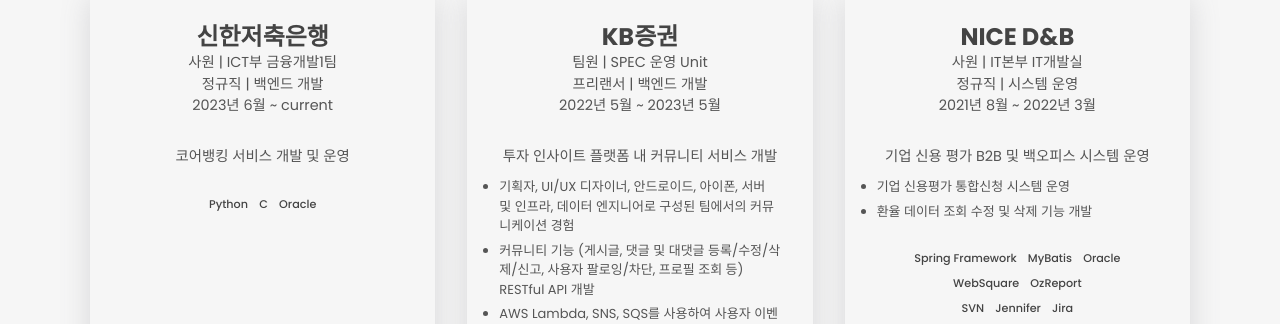
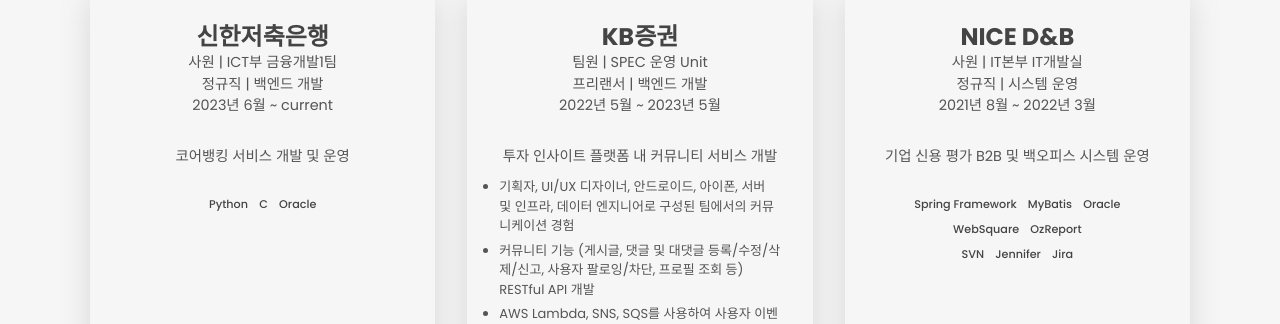
Before and after one commit to mrnglory/mrnglory.github.io, a plain HTML site: page index.html in a window 1280 px wide. Shown: the part 476-800 px from the top of the page. Drawn offline with Linux system fonts and the light colour scheme.

Commit message:
불필요한 내용 삭제

```diff
--- a/index.html
+++ b/index.html
@@ -120,10 +120,6 @@
             <h5>2021년 8월 ~ 2022년 3월</h5>
             <div class="content__description">
               기업 신용 평가 B2B 및 백오피스 시스템 운영
-              <ul class="content__list">
-                <li>기업 신용평가 통합신청 시스템 운영</li>
-                <li>환율 데이터 조회 수정 및 삭제 기능 개발</li>
-              </ul>
             </div>
             <ul class="content__tack-stack">
               <li class="content__tack-stack-item">Spring Framework</li>
```
